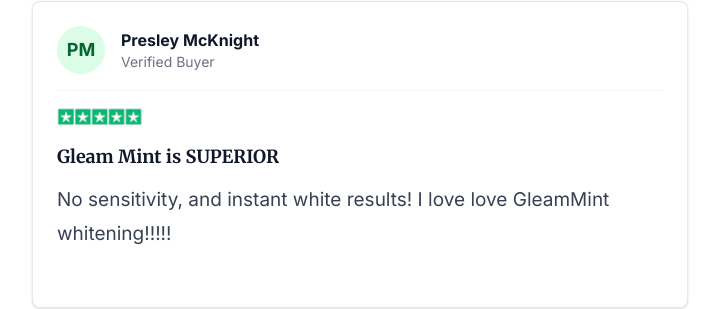
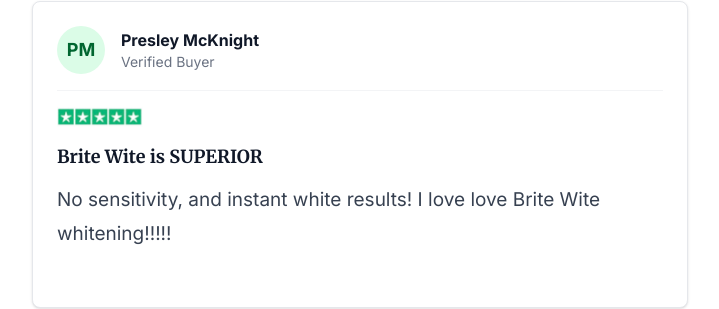
Before and after one commit to boltrsss/whitening, a React (Vite) app: page / in a window 1280 px wide. Shown: the part 10160-10469 px from the top of the page, without its empty margins (0-719 px from the left). Built offline with nearby package versions, Linux system fonts and the light colour scheme.

Commit message:
Add files via upload

```diff
--- a/src/components/ReviewCards.tsx
+++ b/src/components/ReviewCards.tsx
@@ -24,9 +24,9 @@
       initial: 'PM',
       name: 'Presley McKnight',
       verified: true,
-      title: 'Gleam Mint is SUPERIOR',
+      title: 'Brite Wite is SUPERIOR',
       content: [
-        "No sensitivity, and instant white results! I love love GleamMint whitening!!!!!"
+        "No sensitivity, and instant white results! I love love Brite Wite whitening!!!!!"
       ]
     },
     {
```
